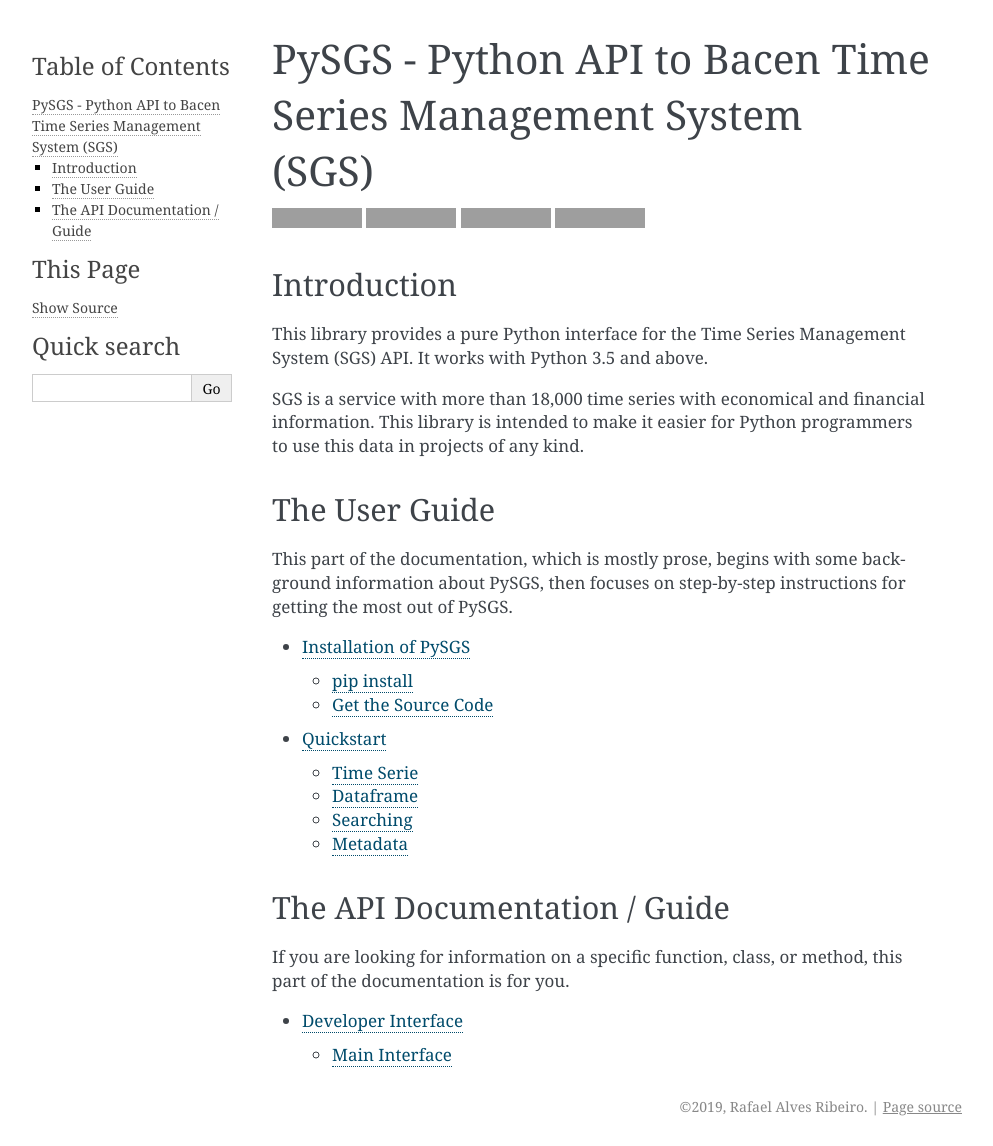
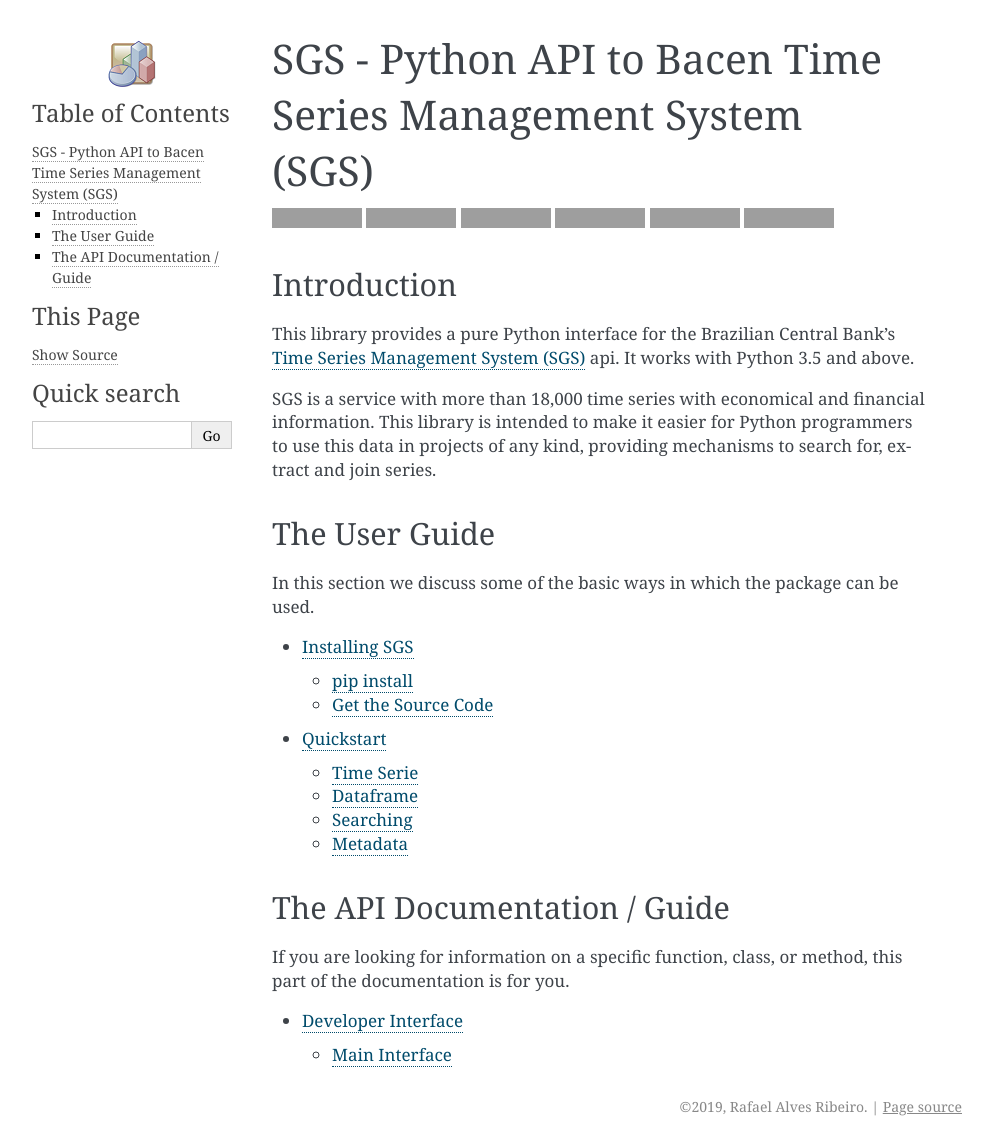
Before and after one commit to rafpyprog/pySGS, a Sphinx documentation site: the page built from docs/source/index.rst, in a window 1280 px wide. Shown: the whole page, without its empty margins (148-1141 px from the left). Built offline with Sphinx 7.4.7, drawn with Linux system fonts in a browser that asks for light colours; grey boxes are pictures that could not be loaded.

```diff
--- a/docs/source/conf.py
+++ b/docs/source/conf.py
@@ -66,3 +66,6 @@ html_theme_options = {
 # relative to this directory. They are copied after the builtin static files,
 # so a file named "default.css" will overwrite the builtin "default.css".
 html_static_path = ['_static']
+
+
+html_logo = '_static/icon.png'
--- a/docs/source/developer.rst
+++ b/docs/source/developer.rst
@@ -2,6 +2,7 @@ Developer Interface
 -------------------
 
 .. _pandas.Series: https://pandas.pydata.org/pandas-docs/stable/reference/api/pandas.Series.html
+.. _pandas.DataFrame: https://pandas.pydata.org/pandas-docs/stable/reference/api/pandas.DataFrame.html
 .. _list: https://docs.python.org/3/library/stdtypes.html#list
 
 Main Interface
--- a/docs/source/index.rst
+++ b/docs/source/index.rst
@@ -3,40 +3,45 @@
    You can adapt this file completely to your liking, but it should at least
    contain the root `toctree` directive.
 
-PySGS - Python API to Bacen Time Series Management System (SGS)
+SGS - Python API to Bacen Time Series Management System (SGS)
 ===============================================================
 
 
-.. image:: https://img.shields.io/pypi/l/pysgs.svg
-    :target: https://pypi.org/project/pysgs/
+.. image:: https://img.shields.io/pypi/v/sgs.svg
+    :target: https://pypi.org/project/sgs/
 
-.. image:: https://img.shields.io/pypi/pyversions/pysgs.svg
-    :target: https://pypi.org/project/pysgs/
+.. image:: https://img.shields.io/pypi/l/sgs.svg
+    :target: https://pypi.org/project/sgs/
 
-.. image:: https://codecov.io/github/pysgs/pysgs/coverage.svg?branch=master
-    :target: https://codecov.io/github/requests/requests
+.. image:: https://img.shields.io/pypi/pyversions/sgs.svg
+    :target: https://pypi.org/project/sgs/
+
+.. image:: https://img.shields.io/pypi/dm/sgs.svg
+    :target: https://pypi.org/project/sgs/
+
+.. image:: https://img.shields.io/travis/rafpyprog/pysgs.svg
+    :target: https://travis-ci.org/rafpyprog/pySGS/
+
+.. image:: https://img.shields.io/codecov/c/github/rafpyprog/pysgs.svg
+    :target: https://codecov.io/github/rafpyprog/pysgs
     :alt: codecov.io
-
-.. image:: https://img.shields.io/badge/Say%20Thanks!-🦉-1EAEDB.svg
-    :target: https://saythanks.io/to/kennethreitz
 
 
 Introduction
 ------------
-This library provides a pure Python interface for the Time Series Management System (SGS) API.
+This library provides a pure Python interface for the Brazilian Central Bank's
+`Time Series Management System (SGS) <https://www.bcb.gov.br/?sgs>`_  api.
 It works with Python 3.5 and above.
 
 SGS is a service with more than 18,000 time series with economical and financial information.
 This library is intended to make it easier for Python programmers to use this data in projects of
-any kind.
+any kind, providing mechanisms to search for, extract and join series.
 
 
 The User Guide
 --------------
 
-This part of the documentation, which is mostly prose, begins with some
-background information about PySGS, then focuses on step-by-step
-instructions for getting the most out of PySGS.
+In this section we discuss some of the basic ways in which the package can be used.
 
 .. toctree::
    :maxdepth: 2
--- a/docs/source/install.rst
+++ b/docs/source/install.rst
@@ -1,12 +1,12 @@
 .. _install:
 
-Installation of PySGS
-=====================
+Installing SGS
+==============
 
 pip install
 -----------
 
-To install PySGS, simply run this simple command in your terminal of choice::
+To install **sgs**, simply run this command in your terminal of choice::
 
     $ pip install sgs
 
@@ -14,7 +14,7 @@ To install PySGS, simply run this simple command in your terminal of choice::
 Get the Source Code
 -------------------
 
-PySGS is developed on GitHub, where the code is
+**Sgs** is developed on GitHub, where the code is
 `always available <https://github.com/rafpyprog/pySGS>`_.
 
 You can clone the public repository::
--- a/sgs/__version__.py
+++ b/sgs/__version__.py
@@ -1 +1 @@
-__version__ = "1.30.2"
+__version__ = "2.0"
```
Also changed, not shown: docs/source/quickstart.rst (+6 -6 lines), docs/source/_static/icon.png (added), 5 other files.
